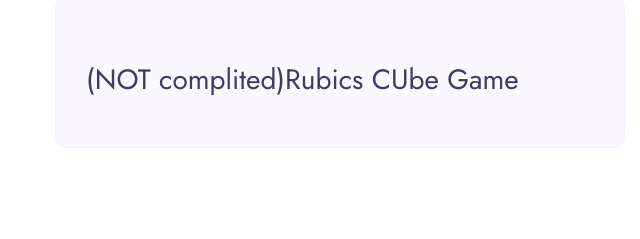
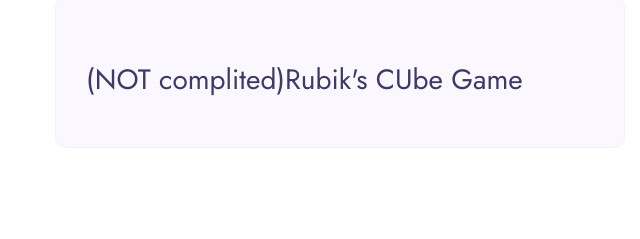
Before and after one commit to rerwqef/Personal-Portfolio, a plain HTML site: page games.html in a window 1280 px wide. Shown: the part 1906-2145 px from the top of the page, 0-640 px from the left. Drawn offline with Linux system fonts and the light colour scheme.

Commit message:
NEW LAST

```diff
--- a/games.html
+++ b/games.html
@@ -223,7 +223,7 @@
                    <img src="cube.png" alt="">
                <!-- //    <video src="https://youtu.be/_RUn2X7c8N8"></video> -->
                       <div class="box-wrap">
-                          <h4><a href="https://youtu.be/_RUn2X7c8N8">(NOT complited)Rubics CUbe Game</a></h4>
+                          <h4><a href="https://youtu.be/_RUn2X7c8N8">(NOT complited)Rubik's CUbe Game</a></h4>
                           <p></p>
                       </div>
                   </div>
```
